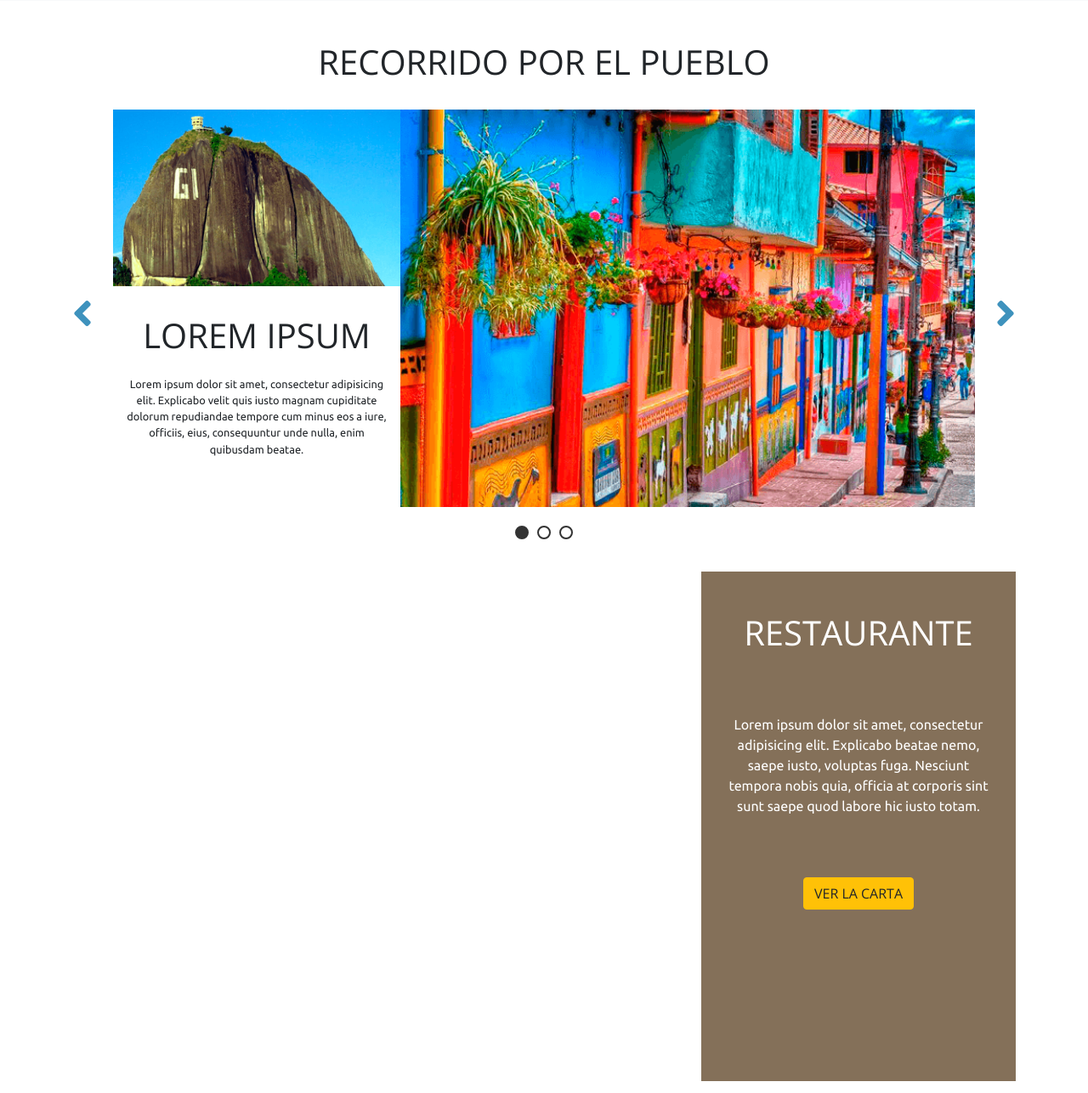
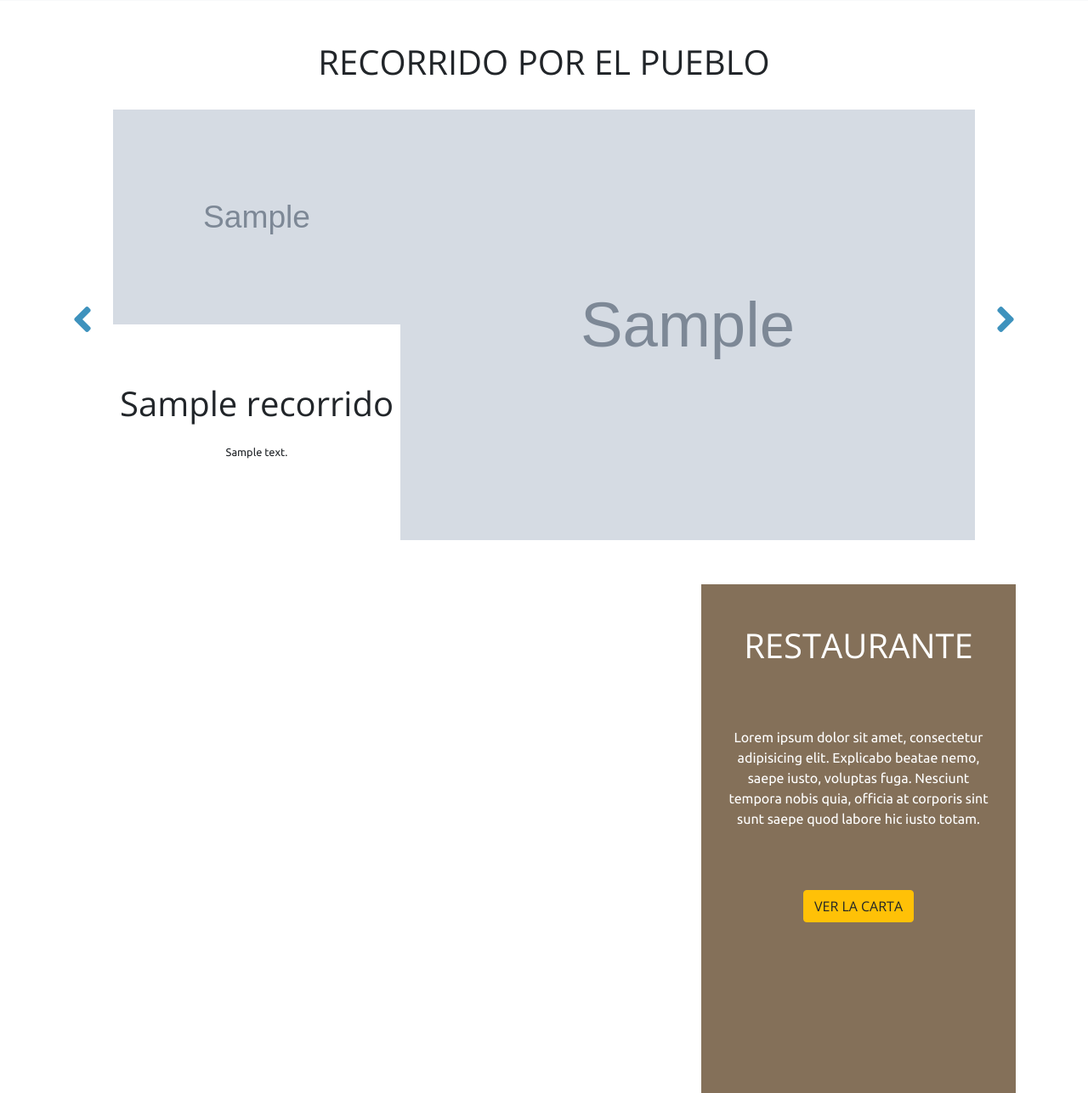
Before and after one commit to MaikolSoro/reservas-hotel, a PHP site: page /Hotel/ in a window 1280 px wide. Shown: the part 1915-3202 px from the top of the page at 85% size. Run offline with PHP 8.4, Linux system fonts and the light colour scheme; tables that the repository leaves empty or names only in its code hold one stand-in row (values such as "Sample post"); grey boxes marked "Sample" are stand-in pictures.

Commit message:
Sección Recorrido por el pueblo con los datos dinámicos

```diff
--- /dev/null
+++ b/controllers/recorrido.controlador.php
@@ -0,0 +1,21 @@
+<?php
+
+Class ControladorRecorrido{
+
+    /*=============================================
+    =            Section Mostrar Recorrido           =
+    =============================================*/
+
+    static public function ctrMostrarRecorrido(){
+
+        $tabla = "recorrido";
+
+        $respuesta = ModelRecorrido::mdlMostrarRecorrido($tabla);
+
+        return $respuesta;
+    }
+
+
+    /*=====  End of Section  Mostrar Recorrido ======*/
+
+}
--- a/index.php
+++ b/index.php
@@ -1,16 +1,64 @@
 <?php
+
+/*=============================================
+=            Section Impotar el controlador y el model de plantilla           =
+=============================================*/
 
 require_once "controllers/plantilla.controlador.php";
 require_once "controllers/ruta.controlador.php";
 
+
+/*=====  End of Section Impotar el controlador y el model de plantilla  ======*/
+
+
+
+/*=============================================
+=            Section Se importa el controlador y el model del Banner           =
+=============================================*/
+
 require_once "controllers/banner.controlador.php";
 require_once "models/banner.models.php";
+
+
+/*=====  End of Section Se importa el controlador y el model del Banner  ======*/
+
+
+
+
+/*=============================================
+=            Section Se importa el controlador y el model de los planes           =
+=============================================*/
 
 require_once "controllers/planes.controlador.php";
 require_once "models/planes.models.php";
 
+
+/*=====  End of Section Se importa el controlador y el model de los planes  ======*/
+
+
+
+/*=============================================
+=            Section Se impota el controlador y el model de las categorias por habitación           =
+=============================================*/
+
 require_once "controllers/categorias.controlador.php";
 require_once "models/categorias.models.php";
 
+
+/*=====  End of Section Se impota el controlador y el model de las categorias por habitación  ======*/
+
+
+
+
+/*=============================================
+=            Section Se importa el controlador y el model del recorrido del pueblo           =
+=============================================*/
+
+require_once "controllers/recorrido.controlador.php";
+require_once "models/recorrido.models.php";
+
+
+/*=====  End of Section Se importa el controlador y el model del recorrido del pueblo  ======*/
+
 $plantilla = new ControladorPlantilla();
 $plantilla -> ctrPlantilla();
--- /dev/null
+++ b/models/recorrido.models.php
@@ -0,0 +1,23 @@
+<?php
+
+require_once "conexion.php";
+
+Class ModelRecorrido{
+
+     /*=============================================
+     =            Mostrar Recorrido del pueblo          =
+     =============================================*/
+     static public function mdlMostrarRecorrido($tabla) {
+
+        $smt = Conexion::conectar() ->prepare("SELECT * FROM $tabla");
+
+        $smt -> execute();
+
+        return $smt -> fetchAll();
+
+        $smt -> close();
+
+        $smt = null;
+     }
+     /*=====  End of Mostrar Recorrido del pueblo  ======*/
+}
--- a/vistas/paginas/modulos/recorrido-pueblo.php
+++ b/vistas/paginas/modulos/recorrido-pueblo.php
@@ -1,3 +1,7 @@
+<?php
+	$recorrido = ControladorRecorrido:: ctrMostrarRecorrido();
+?>
+
 <!--=====================================
 RECORRIDO POR EL PUEBLO
 ======================================-->
@@ -14,27 +18,28 @@ RECORRIDO POR EL PUEBLO
 
 					<ul class="slide-area">
 
+							<?php foreach ($recorrido as $key => $value): ?>
 								<li>
 
 									<div class="grid-container pt-4 pb-1 pb-lg-3 px-0 px-lg-5">
 
 										<div class="grid-item">
 
-									<img src="img/pueblo01a.png" class="img-fluid" width="100%">
+											<img src="<?php echo $servidor.$value["foto_peq"]; ?>" class="img-fluid" width="100%">
 
 										</div>
 
 										<div class="grid-item">
 
-									<h1 class="mt-4 mb-0 my-lg-2">LOREM IPSUM</h1>
+											<h1 class="mt-4 mb-0 my-lg-2"><?php echo $value["titulo"]; ?></h1>
 
-									<p class="small p-3">Lorem ipsum dolor sit amet, consectetur adipisicing elit. Explicabo velit quis iusto magnam cupiditate dolorum repudiandae tempore cum minus eos a iure, officiis, eius, consequuntur unde nulla, enim quibusdam beatae.</p>
+											<p class="small p-3"><?php echo $value["descripcion"]; ?></p>
 
 										</div>
 
 										<div class="grid-item d-none d-lg-block">
 
-									<img src="img/pueblo01b.png" class="img-fluid" width="100%">
+											<img src="<?php echo $servidor.$value["foto_grande"]; ?>" class="img-fluid" width="100%">
 
 										</div>
 
@@ -42,62 +47,8 @@ RECORRIDO POR EL PUEBLO
 
 								</li>
 
-						<li>
 
-							<div class="grid-container pt-4 pb-1 pb-lg-3 px-0 px-lg-5">
-
-								<div class="grid-item">
-
-									<img src="img/pueblo02a.png" class="img-fluid" width="100%">
-
-								</div>
-
-								<div class="grid-item">
-
-									<h1 class="mt-4 mb-0 my-lg-2">LOREM IPSUM</h1>
-
-									<p class="small p-3">Lorem ipsum dolor sit amet, consectetur adipisicing elit. Explicabo velit quis iusto magnam cupiditate dolorum repudiandae tempore cum minus eos a iure, officiis, eius, consequuntur unde nulla, enim quibusdam beatae.</p>
-
-								</div>
-
-								<div class="grid-item d-none d-lg-block">
-
-									<img src="img/pueblo02b.png" class="img-fluid" width="100%">
-
-								</div>
-
-							</div>
-
-						</li>
-
-						<li>
-
-							<div class="grid-container pt-4 pb-1 pb-lg-3 px-0 px-lg-5">
-
-								<div class="grid-item">
-
-									<img src="img/pueblo03a.png" class="img-fluid" width="100%">
-
-								</div>
-
-								<div class="grid-item">
-
-									<h1 class="mt-4 mb-0 my-lg-2">LOREM IPSUM</h1>
-
-									<p class="small p-3">Lorem ipsum dolor sit amet, consectetur adipisicing elit. Explicabo velit quis iusto magnam cupiditate dolorum repudiandae tempore cum minus eos a iure, officiis, eius, consequuntur unde nulla, enim quibusdam beatae.</p>
-
-								</div>
-
-								<div class="grid-item d-none d-lg-block">
-
-									<img src="img/pueblo03b.png" class="img-fluid" width="100%">
-
-								</div>
-
-							</div>
-
-						</li>
-
+							<?php endforeach ?>
 					</ul>
 
 				</div>
```
Lines whose indentation alone changed are shown as unchanged.
